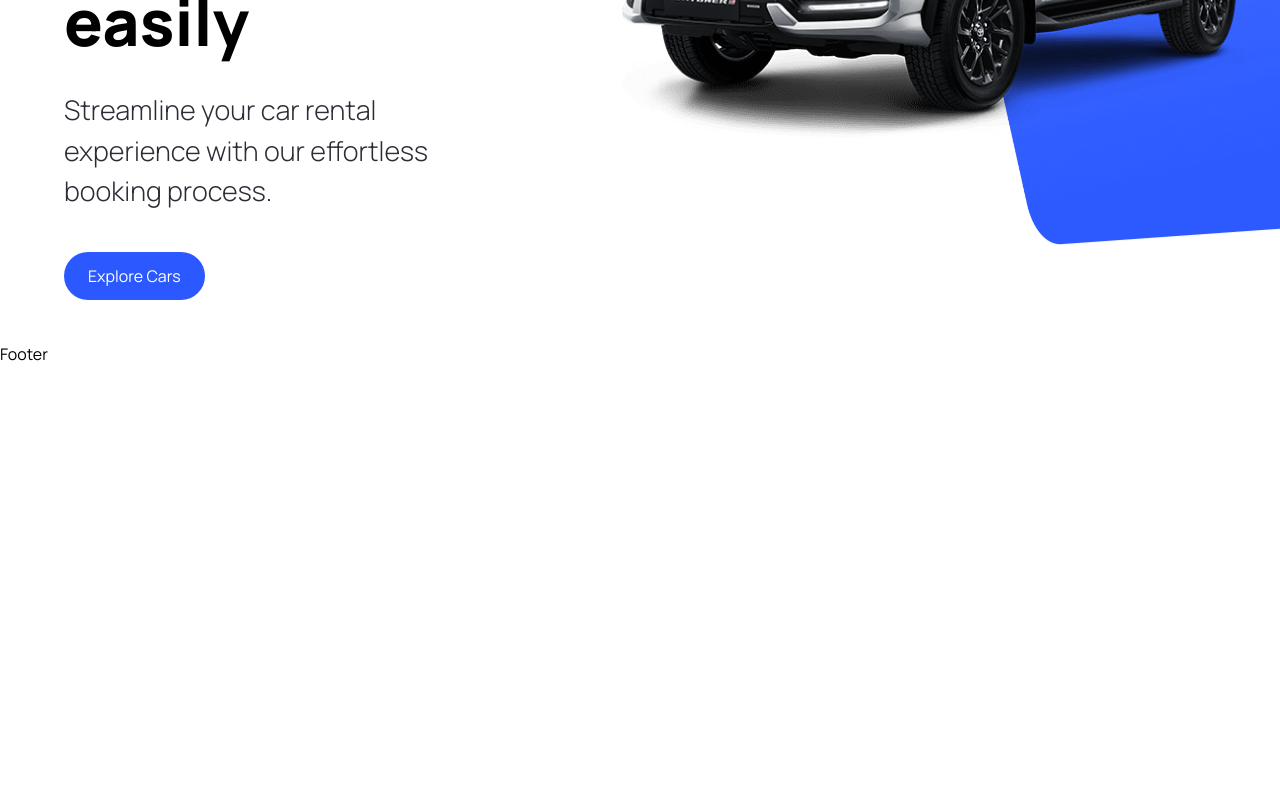
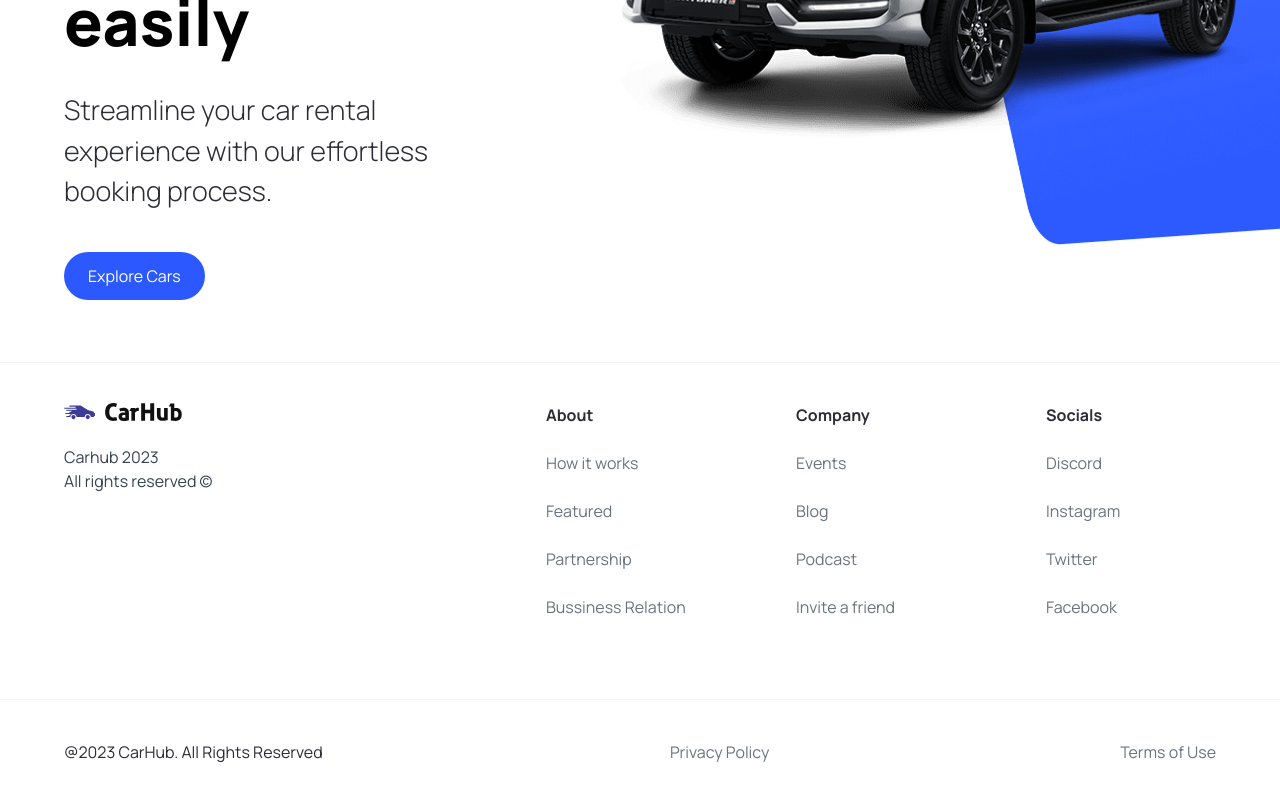
Before and after one commit to aamon40/carhub, a Next.js app: page / in a window 1280 px wide. Shown: the part 458-1258 px from the top of the page. Before the commit the page ends 824 px from the top, so only its background shows below. Built offline with nearby package versions, Linux system fonts and the light colour scheme.

Commit message:
create footer

```diff
--- a/components/Footer.tsx
+++ b/components/Footer.tsx
@@ -1,7 +1,58 @@
+import Image from "next/image";
 import React from "react";
+import { footerLinks } from "@/constants";
+import Link from "next/link";
 
 const Footer = () => {
-  return <div>Footer</div>;
+  return (
+    <footer className="flex flex-col text-black-100 mt-5 border-t border-gray-100">
+      <div className="flex max-md:flex-col flex-wrap justify-between gap-5 sm:px-16 px-6 py-10">
+        <div className="flex flex-col justify-start items-start gap-6">
+          <Image
+            src="/logo.svg"
+            alt="logo"
+            width={118}
+            height={18}
+            className="object-contain"
+          />
+          <p className="text-base text-gray-700">
+            Carhub 2023
+            <br />
+            All rights reserved &copy;
+          </p>
+        </div>
+        <div className="footer__links">
+          {footerLinks.map((link) => (
+            <div key={link.title} className="footer__link">
+              <h3 className="font-bold">{link.title}</h3>
+              {link.links.map((item) => (
+                <Link
+                  key={item.title}
+                  href={item.url}
+                  className="text-gray-500"
+                >
+                  {item.title}
+                </Link>
+              ))}
+            </div>
+          ))}
+        </div>
+      </div>
+      <div className="flex justify-between items-center flex-wrap mt-10 border-t border-gray-100 sm:px-16 px-6 py-10 ">
+        <p>@2023 CarHub. All Rights Reserved</p>
+        <div className="footer__copyrights-link">
+          <Link href="/" className=" text-gray-500 ">
+            Privacy Policy
+          </Link>
+        </div>
+        <div className="footer__copyrights-link">
+          <Link href="/" className=" text-gray-500 ">
+            Terms of Use
+          </Link>
+        </div>
+      </div>
+    </footer>
+  );
 };
 
 export default Footer;
--- /dev/null
+++ b/constants/index.js
@@ -0,0 +1,101 @@
+export const manufacturers = [
+  "Acura",
+  "Alfa Romeo",
+  "Aston Martin",
+  "Audi",
+  "Bentley",
+  "BMW",
+  "Buick",
+  "Cadillac",
+  "Chevrolet",
+  "Chrysler",
+  "Citroen",
+  "Dodge",
+  "Ferrari",
+  "Fiat",
+  "Ford",
+  "GMC",
+  "Honda",
+  "Hyundai",
+  "Infiniti",
+  "Jaguar",
+  "Jeep",
+  "Kia",
+  "Lamborghini",
+  "Land Rover",
+  "Lexus",
+  "Lincoln",
+  "Maserati",
+  "Mazda",
+  "McLaren",
+  "Mercedes-Benz",
+  "MINI",
+  "Mitsubishi",
+  "Nissan",
+  "Porsche",
+  "Ram",
+  "Rolls-Royce",
+  "Subaru",
+  "Tesla",
+  "Toyota",
+  "Volkswagen",
+  "Volvo",
+];
+
+export const yearsOfProduction = [
+  { title: "Year", value: "" },
+  { title: "2015", value: "2015" },
+  { title: "2016", value: "2016" },
+  { title: "2017", value: "2017" },
+  { title: "2018", value: "2018" },
+  { title: "2019", value: "2019" },
+  { title: "2020", value: "2020" },
+  { title: "2021", value: "2021" },
+  { title: "2022", value: "2022" },
+  { title: "2023", value: "2023" },
+];
+
+export const fuels = [
+  {
+    title: "Fuel",
+    value: "",
+  },
+  {
+    title: "Gas",
+    value: "Gas",
+  },
+  {
+    title: "Electricity",
+    value: "Electricity",
+  },
+];
+
+export const footerLinks = [
+  {
+    title: "About",
+    links: [
+      { title: "How it works", url: "/" },
+      { title: "Featured", url: "/" },
+      { title: "Partnership", url: "/" },
+      { title: "Bussiness Relation", url: "/" },
+    ],
+  },
+  {
+    title: "Company",
+    links: [
+      { title: "Events", url: "/" },
+      { title: "Blog", url: "/" },
+      { title: "Podcast", url: "/" },
+      { title: "Invite a friend", url: "/" },
+    ],
+  },
+  {
+    title: "Socials",
+    links: [
+      { title: "Discord", url: "/" },
+      { title: "Instagram", url: "/" },
+      { title: "Twitter", url: "/" },
+      { title: "Facebook", url: "/" },
+    ],
+  },
+];
```
